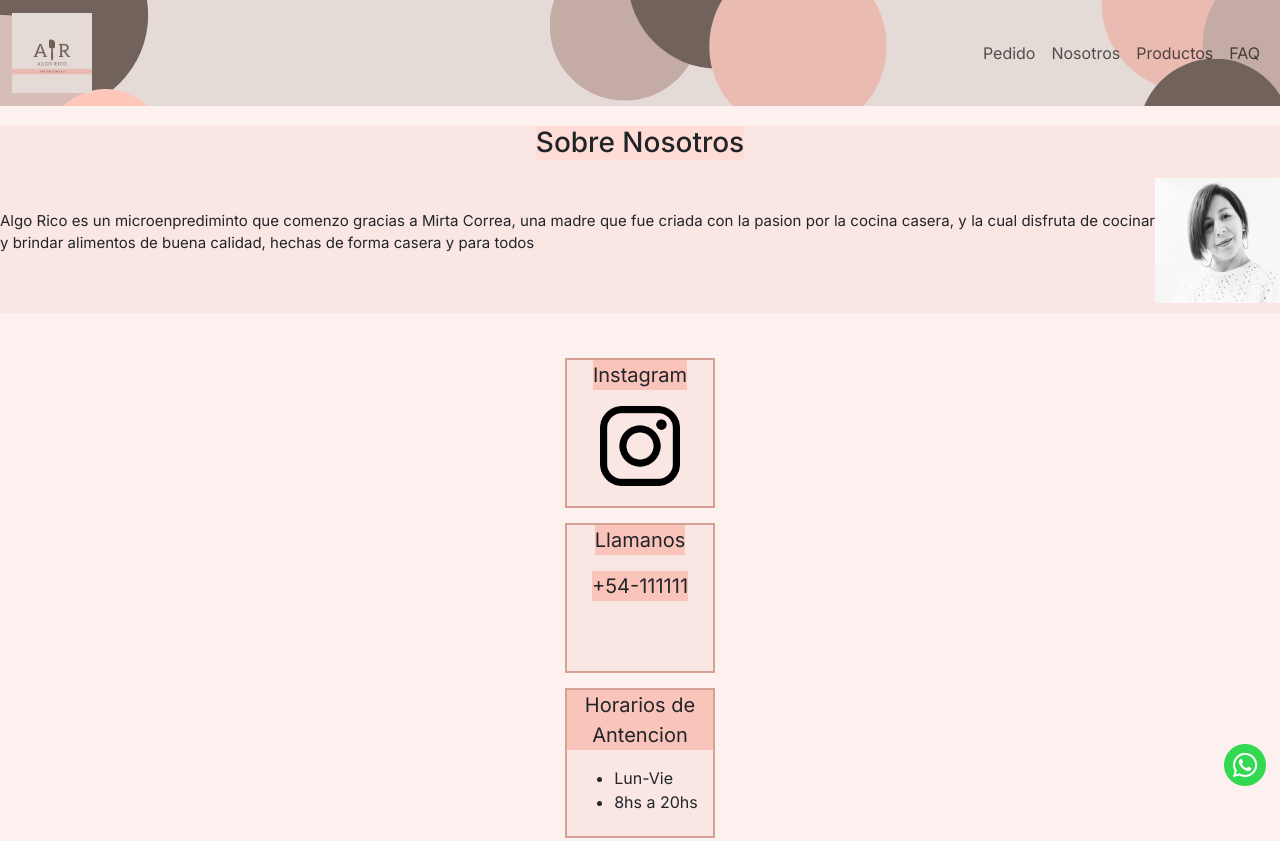
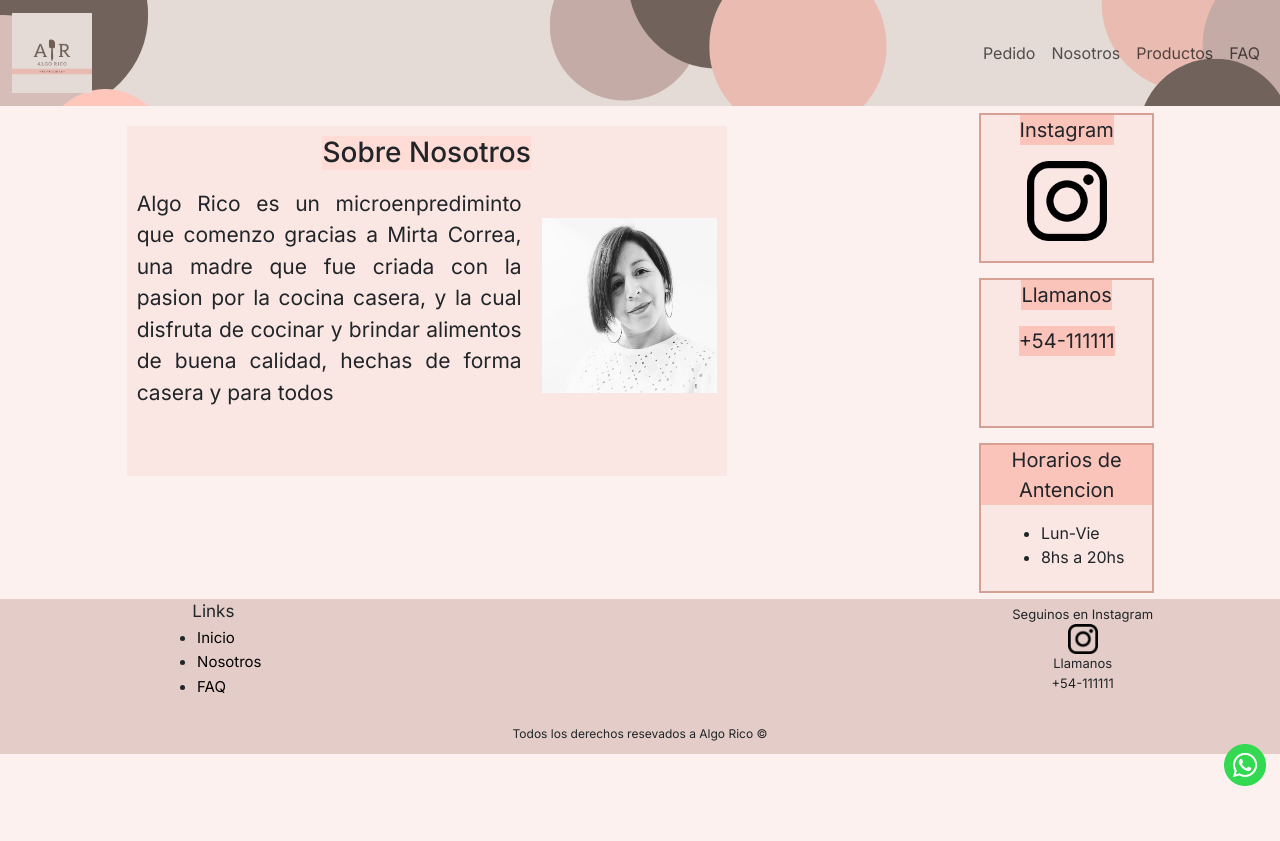
Before and after one commit to SantiBascal/PreEntrega2-SantiBascalCorrea, a plain HTML site: page pages/nosotros.html in a window 1280 px wide. Shown: the top 841 px of the page. After the commit the page ends 800 px from the top, so only its background shows below. Drawn offline with nearby package versions, Linux system fonts and the light colour scheme.

Commit message:
Terminado page Nosotros (todas las resoluciones)

```diff
--- a/css/style.css
+++ b/css/style.css
@@ -158,6 +158,7 @@ footer p {
     align-items: center;
     margin-top: 20px;
     background-color: rgb(250, 231, 227);
+
 }
 
 .sNosotros1 h3{
@@ -188,7 +189,7 @@ footer p {
 .sNosotros2 .tNosotros{
     background-color: rgb(250, 231, 227);
     height: 150px;
-    width: 150px;
+    width: 60%;
     border: 2px rgb(214, 160, 148) solid;
     margin-top: 15px;
     display: flex;
@@ -368,6 +369,53 @@ footer p {
     #fPedido{
         margin-top: 0px;
     }
+
+    /* page Nosotros */
+
+    #nosotros{
+        display: grid;
+        grid-template-columns:2fr 1fr;
+        grid-template-rows: 2fr 1fr;
+        grid-template-areas:
+        "section1 section2"
+        ". section2";
+        justify-items: center;
+        align-items: center;
+    }
+
+    .sNosotros1{
+        grid-area: section1;
+        height: 350px;
+        width: 450px;
+
+    }
+
+    .sNosotros1 h3{
+        margin-top: 10px;
+    }
+
+    .sNosotros1 div p{
+        margin-right: 20px;
+        font-size: 18px;
+        margin-left: 10px;
+    }
+
+    .sNosotros1 div img{
+        margin-right: 10px;
+    }
+
+    .sNosotros2{
+        grid-area: section2;
+        margin-top: 0px;
+    }
+
+    .sNosotros2 .tNosotros{
+        width: 175px;
+    }
+
+    .sNosotros2 .nRedes{
+        margin-top: 0px;
+    }
 }
 
 
@@ -448,4 +496,35 @@ footer p {
     .pedido a{
         margin-top: 60px;
     }
+
+    /* Nosotros */
+
+    #fNosotros{
+        margin: 0px;
+    }
+
+    #nosotros{
+        grid-template-rows: 2fr 1fr 1fr;
+        grid-template-areas:
+        "section1 section2"
+        "section1 section2"
+        ". section2";
+    }
+
+    .sNosotros1{
+        width: 600px;
+    }
+
+    .sNosotros1 div p{
+        font-size: 21px;
+    }
+
+    .sNosotros1 div img{
+        height: 175px;
+        width: 175px;
+    }
+
+    .sNosotros2{
+        margin: 0px;
+    }
 }
--- a/pages/nosotros.html
+++ b/pages/nosotros.html
@@ -83,7 +83,7 @@
         <a href="pedido.html"><img src="../images/wsp2.jpg.jpg" height="70px" width="70px" alt=""></a>
     </div>
 
-    <footer>
+    <footer id="fNosotros">
         <div class="redes">
             <ul class="redesFooter">
                 <li class="igFooter">
```
